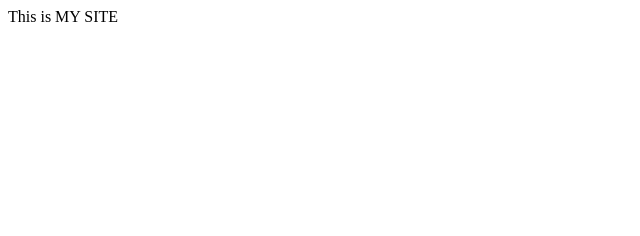
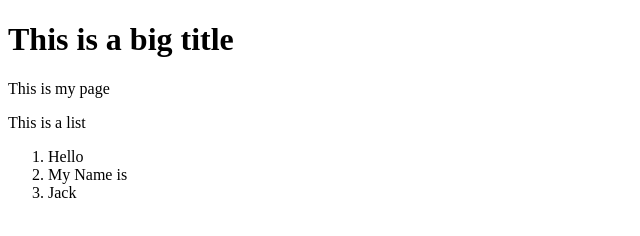
Before and after one commit to jackkafif/coursera-test, a plain HTML site: page site/index.html in a window 1280 px wide. Shown: the whole page, without its empty margins (0-640 px from the left). Drawn offline with Linux system fonts and the light colour scheme.

Commit message:
first page

```diff
--- a/site/index.html
+++ b/site/index.html
@@ -1,10 +1,20 @@
 <!DOCTYPE html>
 <html>
-    <header>This is MY SITE</header>
+    <head>
+        <meta charset="utf-8">
+        <title>This is my Page</title>
+    </head>
     <body>
-        <div class = "Jack">
+        <h1>This is a big title</h1>
+        <p>This is my page</p>
+        <div>
+            This is a list
+            <ol>
+                <li>Hello</li>
+                <li>My Name is</li>
+                <li>Jack</li>
+            </ol>
 
         </div>
     </body>
-
 </html>
```
